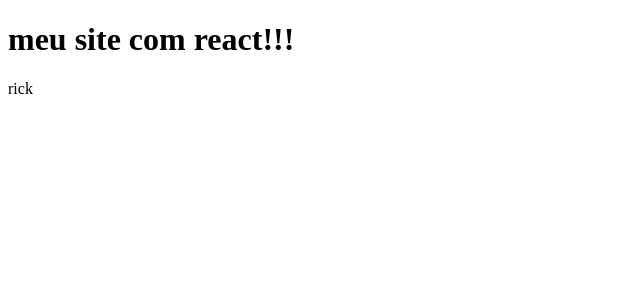
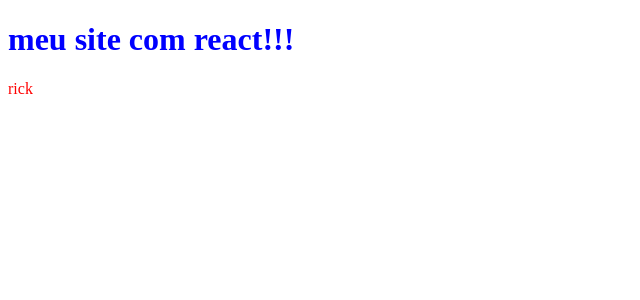
Before and after one commit to BrunaABT/react-api-rickandmorty, a React (Create React App) app: page / in a window 1280 px wide. Shown: the top 300 px of the page, without its empty margins (0-640 px from the left). Built offline with nearby package versions, Linux system fonts and the light colour scheme.

Commit message:
feat: new folder structure

```diff
--- a/src/components/CharacterItem.tsx
+++ /dev/null
@@ -1,9 +0,0 @@
-interface IProps {
-  name: string;
-}
-
-const CharacterItem: React.FC<IProps> = ({ name }) => {
-  return <div>{name || "sem nome"}</div>;
-};
-
-export default CharacterItem;
--- /dev/null
+++ b/src/components/CharacterItem/index.tsx
@@ -0,0 +1,13 @@
+// ----------------CHARACTER ITEM
+
+import style from "./styles.module.css";
+
+interface IProps {
+  name: string;
+}
+
+const CharacterItem: React.FC<IProps> = ({ name }) => {
+  return <div className={style.title}>{name}</div>;
+};
+
+export default CharacterItem;
--- /dev/null
+++ b/src/components/CharacterItem/styles.module.css
@@ -0,0 +1,3 @@
+.title {
+  color: red;
+}
--- a/src/index.tsx
+++ b/src/index.tsx
@@ -1,10 +1,12 @@
+// ----------------INDEX
+
 import React from "react";
 import ReactDOM from "react-dom";
-import App from "./pages/App";
+import Home from "./pages/Home";
 
 ReactDOM.render(
   <React.StrictMode>
-    <App />
+    <Home />
   </React.StrictMode>,
   document.getElementById("root")
 );
--- a/src/pages/App.tsx
+++ /dev/null
@@ -1,13 +0,0 @@
-import React from "react";
-import CharacterItem from "../components/CharacterItem";
-
-function App() {
-  return (
-    <div>
-      <h1>meu site com react!!!</h1>
-      <CharacterItem name="rick" />
-    </div>
-  );
-}
-
-export default App;
--- /dev/null
+++ b/src/pages/Home/index.tsx
@@ -0,0 +1,16 @@
+// ----------------HOME
+
+import React from "react";
+import CharacterItem from "../../components/CharacterItem";
+import style from "./styles.module.css";
+
+function Home() {
+  return (
+    <div>
+      <h1 className={style.title}>meu site com react!!!</h1>
+      <CharacterItem name="rick" />
+    </div>
+  );
+}
+
+export default Home;
--- /dev/null
+++ b/src/pages/Home/styles.module.css
@@ -0,0 +1,3 @@
+.title {
+  color: blue;
+}
```
